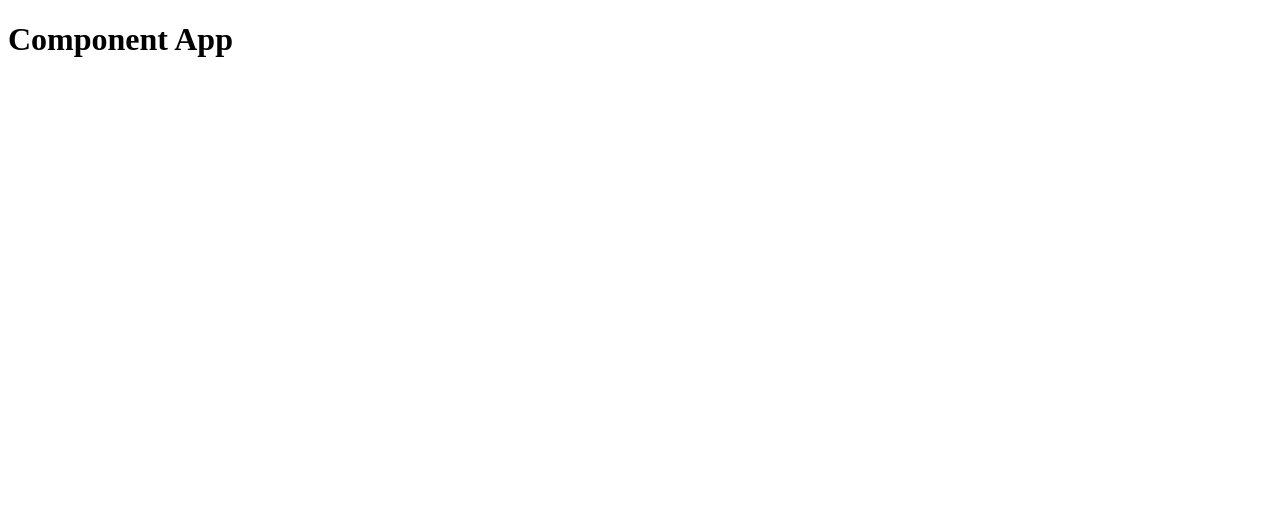
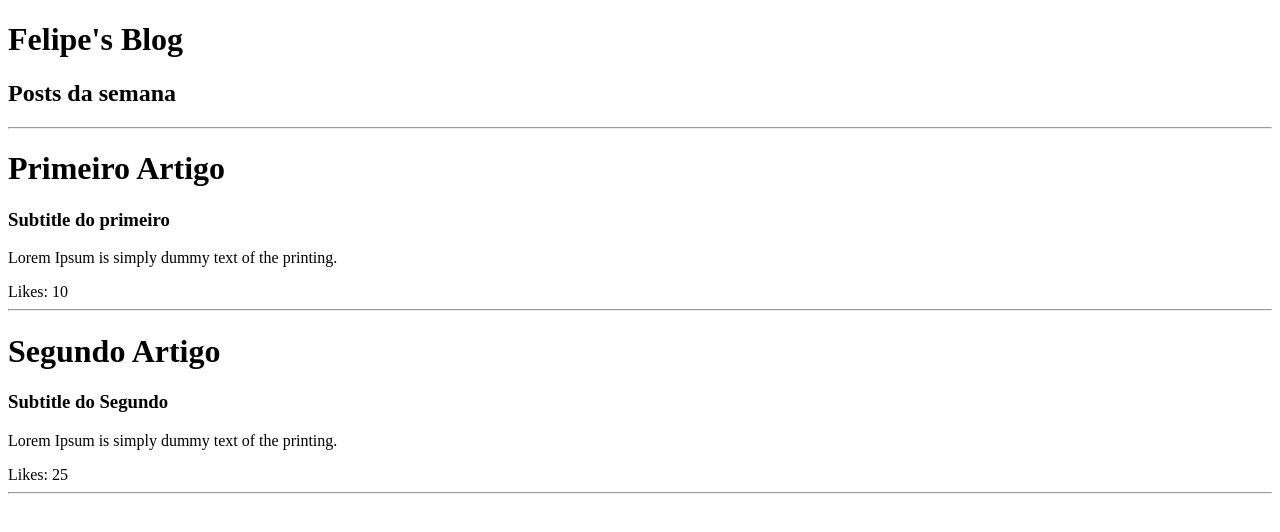
Before and after one commit to felipemarqs/react-fundamentos, a React app: page / in a window 1280 px wide. Shown: the top 532 px of the page. Built offline with nearby package versions, Linux system fonts and the light colour scheme.

Commit message:
feat: :memo: Props
Props and Props Chidren

```diff
--- a/package.json
+++ b/package.json
@@ -31,6 +31,7 @@
     "webpack-dev-server": "^4.11.1"
   },
   "dependencies": {
+    "prop-types": "^15.8.1",
     "react": "^17.0.2",
     "react-dom": "^17.0.2"
   }
--- a/src/App.jsx
+++ b/src/App.jsx
@@ -1,11 +1,27 @@
 import React from "react";
+import Post from "./Post.jsx";
+import Header from "./Header.jsx";
 
 const App = () => {
-    return (
-        <div>
-            <h1>Component App</h1>
-        </div>
-    );
-}
+  return (
+    <div>
+      <Header title="Felipe's Blog">
+        <h2>Posts da semana</h2>
+      </Header>
+      <Post
+        likes={20}
+        title="Primeiro Artigo"
+        subtitle="Subtitle do primeiro"
+        paragraph="Lorem Ipsum is simply dummy text of the printing."
+      />
+      <Post
+        likes={50}
+        title="Segundo Artigo"
+        subtitle="Subtitle do Segundo"
+        paragraph="Lorem Ipsum is simply dummy text of the printing."
+      />
+    </div>
+  );
+};
 
 export default App;
--- /dev/null
+++ b/src/Header.jsx
@@ -0,0 +1,13 @@
+import React from "react";
+
+const Header = ({title, children}) => {
+  return (
+    <>
+      <h1>{title}</h1>
+      {children}
+      <hr />
+    </>
+  );
+};
+
+export default Header;
--- /dev/null
+++ b/src/Post.jsx
@@ -0,0 +1,20 @@
+import React from "react";
+import PropTypes from "prop-types";
+
+const Post = ({ title, subtitle, paragraph, likes }) => {
+  return (
+    <>
+      <h1>{title}</h1>
+      <h3>{subtitle}</h3>
+      <p>{paragraph}</p>
+      Likes: {likes / 2}
+      <hr/>
+    </>
+  );
+};
+
+Post.propTypes = {
+    likes: PropTypes.number.isRequired,
+}
+
+export default Post;
```
Also changed, not shown: 1 other file (tests, documents, lock files or other folders).
